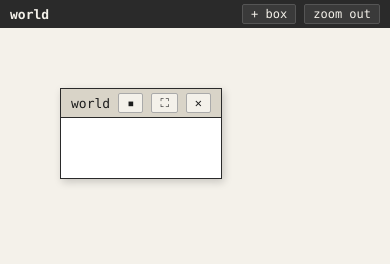
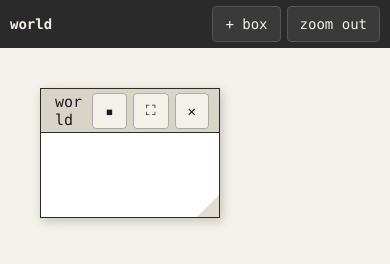
Before and after one commit to pnkfelix/consender, a website built with Vite: page index.html in a window 390 px wide. Both pictures are taken after a click on the button "zoom out". Built offline with nearby package versions, Linux system fonts and the light colour scheme.

Commit message:
feat: resize handles + mobile-friendly touch targets

```diff
--- a/src/model.ts
+++ b/src/model.ts
@@ -8,6 +8,8 @@ export interface Box {
   parent: Box | null;
   x: number;
   y: number;
+  w: number;
+  h: number;
 }
 
 let nextId = 1;
@@ -23,8 +25,10 @@ export function createBox(label: string, parent: Box | null): Box {
     display: "window",
     children: [],
     parent,
-    x: 40 + Math.random() * 200,
-    y: 40 + Math.random() * 120,
+    x: 20 + Math.random() * 80,
+    y: 20 + Math.random() * 60,
+    w: 180,
+    h: 130,
   };
 }
 
@@ -32,14 +36,13 @@ export function createRoot(): Box {
   return createBox("world", null);
 }
 
-/** Wrap box in a new parent and return the parent. */
 export function wrapInParent(box: Box): Box {
   const parent = createBox("world", null);
   parent.children = [box];
   box.parent = parent;
   box.display = "window";
-  box.x = 60;
-  box.y = 60;
+  box.x = 40;
+  box.y = 40;
   return parent;
 }
 
--- a/src/styles.css
+++ b/src/styles.css
@@ -13,7 +13,7 @@ html, body, #app {
   height: 100%;
   overflow: hidden;
   font-family: ui-monospace, "Menlo", "Consolas", monospace;
-  font-size: 14px;
+  font-size: 15px;
   background: var(--bg);
   color: var(--ink);
 }
@@ -30,36 +30,38 @@ html, body, #app {
 .box-titlebar {
   display: flex;
   align-items: center;
-  gap: 8px;
-  padding: 4px 10px;
+  gap: 6px;
+  padding: 0 10px;
+  min-height: 48px;
   background: var(--bar-bg);
   color: var(--bar-ink);
   user-select: none;
   flex-shrink: 0;
-  font-size: 13px;
 }
 
 .box-titlebar button {
   font: inherit;
-  font-size: 12px;
-  padding: 2px 8px;
+  font-size: 14px;
+  min-height: 36px;
+  padding: 0 12px;
   border: 1px solid #555;
   background: #3a3a3a;
   color: var(--bar-ink);
   cursor: pointer;
-  border-radius: 2px;
+  border-radius: 4px;
+  touch-action: manipulation;
 }
 
 .box-titlebar button:hover { background: #555; }
 
 /* breadcrumb */
-.breadcrumb { display: flex; align-items: center; gap: 2px; flex: 1; font-weight: 600; }
+.breadcrumb { display: flex; align-items: center; gap: 2px; flex: 1; font-weight: 600; font-size: 14px; }
 .crumb-sep { opacity: 0.45; }
-.crumb-link { cursor: pointer; opacity: 0.6; }
+.crumb-link { cursor: pointer; opacity: 0.6; padding: 4px; }
 .crumb-link:hover { opacity: 1; text-decoration: underline; }
 .crumb-current { opacity: 1; }
 
-/* ---- content area (holds windows + icons) ---- */
+/* ---- content area ---- */
 .box-content {
   flex: 1;
   position: relative;
@@ -69,13 +71,13 @@ html, body, #app {
 /* ---- window box ---- */
 .box-window {
   position: absolute;
-  min-width: 140px;
-  min-height: 90px;
   border: 1.5px solid var(--border);
   background: #fff;
   display: flex;
   flex-direction: column;
-  box-shadow: 2px 3px 8px rgba(0,0,0,0.18);
+  box-shadow: 2px 3px 10px rgba(0,0,0,0.2);
+  min-width: 120px;
+  min-height: 80px;
 }
 
 .box-window-bar {
@@ -84,6 +86,7 @@ html, body, #app {
   color: var(--ink);
   border-bottom: 1px solid var(--border);
   touch-action: none;
+  min-height: 44px;
 }
 
 .box-window-bar:active { cursor: grabbing; }
@@ -100,12 +103,35 @@ html, body, #app {
   flex: 1;
   outline: none;
   min-width: 1ch;
+  padding: 2px 4px;
 }
 
 .box-body {
   flex: 1;
   padding: 6px;
-  min-height: 60px;
+}
+
+/* ---- resize handle ---- */
+.box-resize {
+  position: absolute;
+  bottom: 0;
+  right: 0;
+  width: 32px;
+  height: 32px;
+  cursor: se-resize;
+  touch-action: none;
+  user-select: none;
+}
+
+.box-resize::after {
+  content: "";
+  position: absolute;
+  bottom: 0;
+  right: 0;
+  border-style: solid;
+  border-width: 0 0 22px 22px;
+  border-color: transparent transparent var(--chrome) transparent;
+  opacity: 0.8;
 }
 
 /* ---- icon box ---- */
@@ -113,13 +139,14 @@ html, body, #app {
   position: absolute;
   display: inline-flex;
   align-items: center;
-  gap: 4px;
-  padding: 3px 7px;
+  gap: 6px;
+  padding: 0 10px;
+  min-height: 44px;
   border: 1.5px solid var(--border);
   background: var(--chrome);
   cursor: grab;
   white-space: nowrap;
-  font-size: 12px;
+  font-size: 13px;
   box-shadow: 1px 2px 4px rgba(0,0,0,0.12);
   user-select: none;
   touch-action: none;
@@ -128,13 +155,15 @@ html, body, #app {
 .box-icon:active { cursor: grabbing; }
 
 .box-icon button {
-  font-size: 11px;
-  padding: 1px 4px;
+  font-size: 13px;
+  min-height: 32px;
+  padding: 0 8px;
   border: 1px solid #999;
   background: var(--bg);
   color: var(--ink);
   cursor: pointer;
-  border-radius: 2px;
+  border-radius: 3px;
+  touch-action: manipulation;
 }
 
 .box-icon button:hover { background: #fff; }
--- a/src/view.ts
+++ b/src/view.ts
@@ -113,6 +113,8 @@ function buildWindow(box: Box): HTMLElement {
   el.className = "box-window";
   el.style.left = `${box.x}px`;
   el.style.top = `${box.y}px`;
+  el.style.width = `${box.w}px`;
+  el.style.height = `${box.h}px`;
 
   const bar = document.createElement("div");
   bar.className = "box-titlebar box-window-bar";
@@ -131,7 +133,7 @@ function buildWindow(box: Box): HTMLElement {
   bar.appendChild(iconBtn);
 
   const fullBtn = document.createElement("button");
-  fullBtn.title = "zoom in (fullscreen)";
+  fullBtn.title = "zoom in";
   fullBtn.textContent = "⛶";
   fullBtn.onclick = () => { currentWorld = box; render(); };
   bar.appendChild(fullBtn);
@@ -148,7 +150,12 @@ function buildWindow(box: Box): HTMLElement {
   body.className = "box-body";
   el.appendChild(body);
 
+  const resizeHandle = document.createElement("div");
+  resizeHandle.className = "box-resize";
+  el.appendChild(resizeHandle);
+
   makeDraggable(bar, box, el);
+  makeResizable(resizeHandle, box, el);
   return el;
 }
 
@@ -182,3 +189,31 @@ function makeDraggable(handle: HTMLElement, box: Box, mover?: HTMLElement): void
     handle.addEventListener("pointerup", onUp);
   });
 }
+
+function makeResizable(handle: HTMLElement, box: Box, el: HTMLElement): void {
+  handle.addEventListener("pointerdown", (e: PointerEvent) => {
+    e.preventDefault();
+    e.stopPropagation();
+    handle.setPointerCapture(e.pointerId);
+
+    const startX = e.clientX;
+    const startY = e.clientY;
+    const startW = box.w;
+    const startH = box.h;
+
+    const onMove = (ev: PointerEvent): void => {
+      box.w = Math.max(120, startW + (ev.clientX - startX));
+      box.h = Math.max(80, startH + (ev.clientY - startY));
+      el.style.width = `${box.w}px`;
+      el.style.height = `${box.h}px`;
+    };
+
+    const onUp = (): void => {
+      handle.removeEventListener("pointermove", onMove);
+      handle.removeEventListener("pointerup", onUp);
+    };
+
+    handle.addEventListener("pointermove", onMove);
+    handle.addEventListener("pointerup", onUp);
+  });
+}
```
